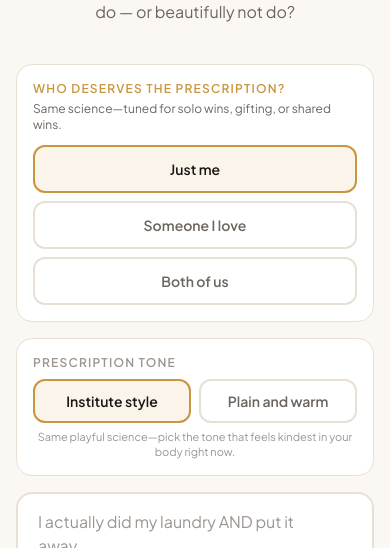
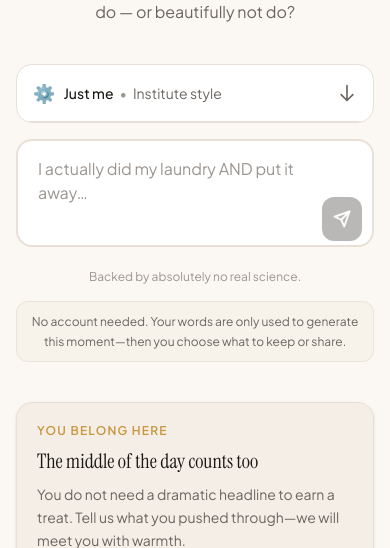
Before and after one commit to oneprofile-dev/youdeservenow, a Next.js app: page / in a window 390 px wide. Shown: the part 292-840 px from the top of the page. Built offline with nearby package versions, Linux system fonts and the light colour scheme; no server answers; the database is empty.

Commit message:
mobile friendly

```diff
--- a/components/Hero.tsx
+++ b/components/Hero.tsx
@@ -7,11 +7,11 @@ import LoadingAnimation from "./LoadingAnimation";
 import ResultCard from "./ResultCard";
 import EmailCapture from "./EmailCapture";
 import StreakBadge from "./StreakBadge";
+import SettingsAccordion from "./SettingsAccordion";
 import { useLanguage } from "@/lib/useLanguage";
 import { getT } from "@/lib/i18n";
 import { getAudienceCopy, type HeroAudience } from "@/lib/hero-audience-copy";
 import { useVoicePreference } from "@/lib/useVoicePreference";
-import VoiceToggle from "@/components/VoiceToggle";
 
 interface HeroContext {
   label: string;
@@ -265,73 +265,19 @@ export default function Hero({ referralResult, initialAudience }: HeroProps) {
       {/* Form */}
       {!result && !isLoading && (
         <form onSubmit={handleSubmit} className="space-y-4 animate-[slide-up_0.5s_ease-out]">
-          <div className="rounded-2xl border border-[var(--color-card-border)] dark:border-[var(--color-dark-border)] bg-[var(--color-card-bg)] dark:bg-[var(--color-dark-surface)] p-4 space-y-3">
-            <div>
-              <p className="text-xs uppercase tracking-widest text-[var(--color-accent)] font-semibold mb-1">
-                {audienceCopy.label}
-              </p>
-              <p className="text-xs text-[var(--color-text-secondary)] dark:text-[var(--color-dark-text)] mb-3">
-                {audienceCopy.hint}
-              </p>
-              <div
-                role="radiogroup"
-                aria-label={audienceCopy.ariaGroup}
-                className="grid grid-cols-1 sm:grid-cols-3 gap-2"
-              >
-                {(
-                  [
-                    { id: "self" as const, label: audienceCopy.justMe },
-                    { id: "loved_one" as const, label: audienceCopy.lovedOne },
-                    { id: "we" as const, label: audienceCopy.bothOfUs },
-                  ]
-                ).map(({ id, label }) => (
-                  <button
-                    key={id}
-                    type="button"
-                    role="radio"
-                    aria-checked={audience === id}
-                    onClick={() => {
-                      setAudience(id);
-                      if (id !== "loved_one") setRecipientName("");
-                      setError(null);
-                    }}
-                    className={`rounded-xl px-3 py-3 text-sm font-semibold transition-colors border-2 text-center ${
-                      audience === id
-                        ? "border-[var(--color-accent)] bg-[var(--color-accent)]/10 text-[var(--color-text-primary)] dark:text-[var(--color-dark-text)]"
-                        : "border-[var(--color-card-border)] dark:border-[var(--color-dark-border)] text-[var(--color-text-secondary)] dark:text-[var(--color-dark-text)] hover:border-[var(--color-accent)]/50"
-                    }`}
-                  >
-                    {label}
-                  </button>
-                ))}
-              </div>
-            </div>
-
-            {audience === "loved_one" && (
-              <div>
-                <label
-                  htmlFor="ydn-recipient-name"
-                  className="block text-xs font-medium text-[var(--color-text-secondary)] dark:text-[var(--color-dark-text)] mb-1.5"
-                >
-                  {audienceCopy.theirName}
-                </label>
-                <input
-                  id="ydn-recipient-name"
-                  type="text"
-                  autoComplete="given-name"
-                  maxLength={50}
-                  value={recipientName}
-                  onChange={(e) => setRecipientName(e.target.value)}
-                  placeholder={audienceCopy.theirNamePlaceholder}
-                  className="w-full px-4 py-3 rounded-xl border-2 border-[var(--color-card-border)] dark:border-[var(--color-dark-border)] bg-[var(--color-bg-primary)] dark:bg-[var(--color-dark-bg)] text-[var(--color-text-primary)] dark:text-[var(--color-dark-text)] text-base focus:outline-none focus:border-[var(--color-accent)] transition-colors"
-                />
-              </div>
-            )}
-          </div>
-
-          <div className="rounded-2xl border border-[var(--color-card-border)] dark:border-[var(--color-dark-border)] bg-[var(--color-card-bg)] dark:bg-[var(--color-dark-surface)] p-4">
-            <VoiceToggle value={voice} onChange={setVoice} />
-          </div>
+          {/* Settings Accordion - combines audience selector + voice toggle */}
+          <SettingsAccordion
+            audience={audience}
+            onAudienceChange={(id) => {
+              setAudience(id);
+              setError(null);
+            }}
+            recipientName={recipientName}
+            onRecipientNameChange={setRecipientName}
+            voice={voice}
+            onVoiceChange={setVoice}
+            audienceCopy={audienceCopy}
+          />
 
           <div className="relative">
             <textarea
--- /dev/null
+++ b/components/SettingsAccordion.tsx
@@ -0,0 +1,175 @@
+"use client";
+
+import { useState, useEffect } from "react";
+import VoiceToggle from "./VoiceToggle";
+import type { HeroAudience } from "@/lib/hero-audience-copy";
+import { getAudienceCopy } from "@/lib/hero-audience-copy";
+import type { PromptVoice } from "@/lib/prompt";
+
+interface SettingsAccordionProps {
+  audience: HeroAudience;
+  onAudienceChange: (audience: HeroAudience) => void;
+  recipientName: string;
+  onRecipientNameChange: (name: string) => void;
+  voice: PromptVoice;
+  onVoiceChange: (voice: PromptVoice) => void;
+  audienceCopy: ReturnType<typeof getAudienceCopy>;
+}
+
+export default function SettingsAccordion({
+  audience,
+  onAudienceChange,
+  recipientName,
+  onRecipientNameChange,
+  voice,
+  onVoiceChange,
+  audienceCopy,
+}: SettingsAccordionProps) {
+  const [isOpen, setIsOpen] = useState(false);
+  const [isDesktop, setIsDesktop] = useState(true);
+
+  // Detect if desktop on mount
+  useEffect(() => {
+    const checkDesktop = () => setIsDesktop(window.innerWidth >= 640);
+    checkDesktop();
+    window.addEventListener("resize", checkDesktop);
+    return () => window.removeEventListener("resize", checkDesktop);
+  }, []);
+
+  // Auto-open on desktop
+  useEffect(() => {
+    setIsOpen(isDesktop);
+  }, [isDesktop]);
+
+  // Get current selections for compact view
+  const audienceLabel = {
+    self: audienceCopy.justMe,
+    loved_one: audienceCopy.lovedOne,
+    we: audienceCopy.bothOfUs,
+  }[audience];
+
+  const voiceLabel = voice === "warm" ? "Plain & warm" : "Institute style";
+
+  return (
+    <div className="rounded-2xl border border-[var(--color-card-border)] dark:border-[var(--color-dark-border)] bg-[var(--color-card-bg)] dark:bg-[var(--color-dark-surface)] overflow-hidden">
+      {/* Accordion Header - Always visible */}
+      <button
+        onClick={() => setIsOpen(!isOpen)}
+        className="w-full px-4 py-3.5 flex items-center justify-between hover:bg-[var(--color-bg-secondary)] dark:hover:bg-[var(--color-dark-border)] transition-colors"
+        aria-expanded={isOpen}
+        aria-controls="settings-content"
+      >
+        <div className="flex items-center gap-2">
+          <span className="text-lg">⚙️</span>
+          {!isOpen && (
+            <span className="text-sm text-[var(--color-text-secondary)] dark:text-[var(--color-dark-text)]">
+              <span className="font-medium text-[var(--color-text-primary)] dark:text-[var(--color-dark-text)]">
+                {audienceLabel}
+              </span>
+              <span className="mx-1.5 text-[var(--color-text-tertiary)]">•</span>
+              <span>{voiceLabel}</span>
+            </span>
+          )}
+          {isOpen && (
+            <span className="text-sm font-medium text-[var(--color-text-primary)] dark:text-[var(--color-dark-text)]">
+              Customize
+            </span>
+          )}
+        </div>
+
+        {/* Chevron Icon */}
+        <svg
+          className={`w-5 h-5 text-[var(--color-text-secondary)] dark:text-[var(--color-dark-text)] transition-transform duration-200 ${
+            isOpen ? "rotate-180" : ""
+          }`}
+          fill="none"
+          stroke="currentColor"
+          viewBox="0 0 24 24"
+        >
+          <path
+            strokeLinecap="round"
+            strokeLinejoin="round"
+            strokeWidth={2}
+            d="M19 14l-7 7m0 0l-7-7m7 7V3"
+          />
+        </svg>
+      </button>
+
+      {/* Accordion Content */}
+      <div
+        id="settings-content"
+        className={`overflow-hidden transition-all duration-200 border-t border-[var(--color-card-border)] dark:border-[var(--color-dark-border)] ${
+          isOpen ? "max-h-96" : "max-h-0"
+        }`}
+      >
+        <div className="px-4 py-4 space-y-4">
+          {/* Audience Selector */}
+          <div>
+            <p className="text-xs uppercase tracking-widest text-[var(--color-accent)] font-semibold mb-1">
+              {audienceCopy.label}
+            </p>
+            <p className="text-xs text-[var(--color-text-secondary)] dark:text-[var(--color-dark-text)] mb-3">
+              {audienceCopy.hint}
+            </p>
+            <div
+              role="radiogroup"
+              aria-label={audienceCopy.ariaGroup}
+              className="grid grid-cols-1 sm:grid-cols-3 gap-2"
+            >
+              {(
+                [
+                  { id: "self" as const, label: audienceCopy.justMe },
+                  { id: "loved_one" as const, label: audienceCopy.lovedOne },
+                  { id: "we" as const, label: audienceCopy.bothOfUs },
+                ]
+              ).map(({ id, label }) => (
+                <button
+                  key={id}
+                  type="button"
+                  role="radio"
+                  aria-checked={audience === id}
+                  onClick={() => {
+                    onAudienceChange(id);
+                    if (id !== "loved_one") onRecipientNameChange("");
+                  }}
+                  className={`rounded-xl px-3 py-3 text-sm font-semibold transition-colors border-2 text-center ${
+                    audience === id
+                      ? "border-[var(--color-accent)] bg-[var(--color-accent)]/10 text-[var(--color-text-primary)] dark:text-[var(--color-dark-text)]"
+                      : "border-[var(--color-card-border)] dark:border-[var(--color-dark-border)] text-[var(--color-text-secondary)] dark:text-[var(--color-dark-text)] hover:border-[var(--color-accent)]/50"
+                  }`}
+                >
+                  {label}
+                </button>
+              ))}
+            </div>
+          </div>
+
+          {/* Recipient Name Field */}
+          {audience === "loved_one" && (
+            <div>
+              <label
+                htmlFor="ydn-recipient-name"
+                className="block text-xs font-medium text-[var(--color-text-secondary)] dark:text-[var(--color-dark-text)] mb-1.5"
+              >
+                {audienceCopy.theirName}
+              </label>
+              <input
+                id="ydn-recipient-name"
+                type="text"
+                autoComplete="given-name"
+                maxLength={50}
+                value={recipientName}
+                onChange={(e) => onRecipientNameChange(e.target.value)}
+                placeholder={audienceCopy.theirNamePlaceholder}
+                className="w-full px-4 py-3 rounded-xl border-2 border-[var(--color-card-border)] dark:border-[var(--color-dark-border)] bg-[var(--color-bg-primary)] dark:bg-[var(--color-dark-bg)] text-[var(--color-text-primary)] dark:text-[var(--color-dark-text)] text-base focus:outline-none focus:border-[var(--color-accent)] transition-colors"
+              />
+            </div>
+          )}
+
+          {/* Voice Toggle */}
+          <VoiceToggle value={voice} onChange={onVoiceChange} />
+        </div>
+      </div>
+    </div>
+  );
+}
```
